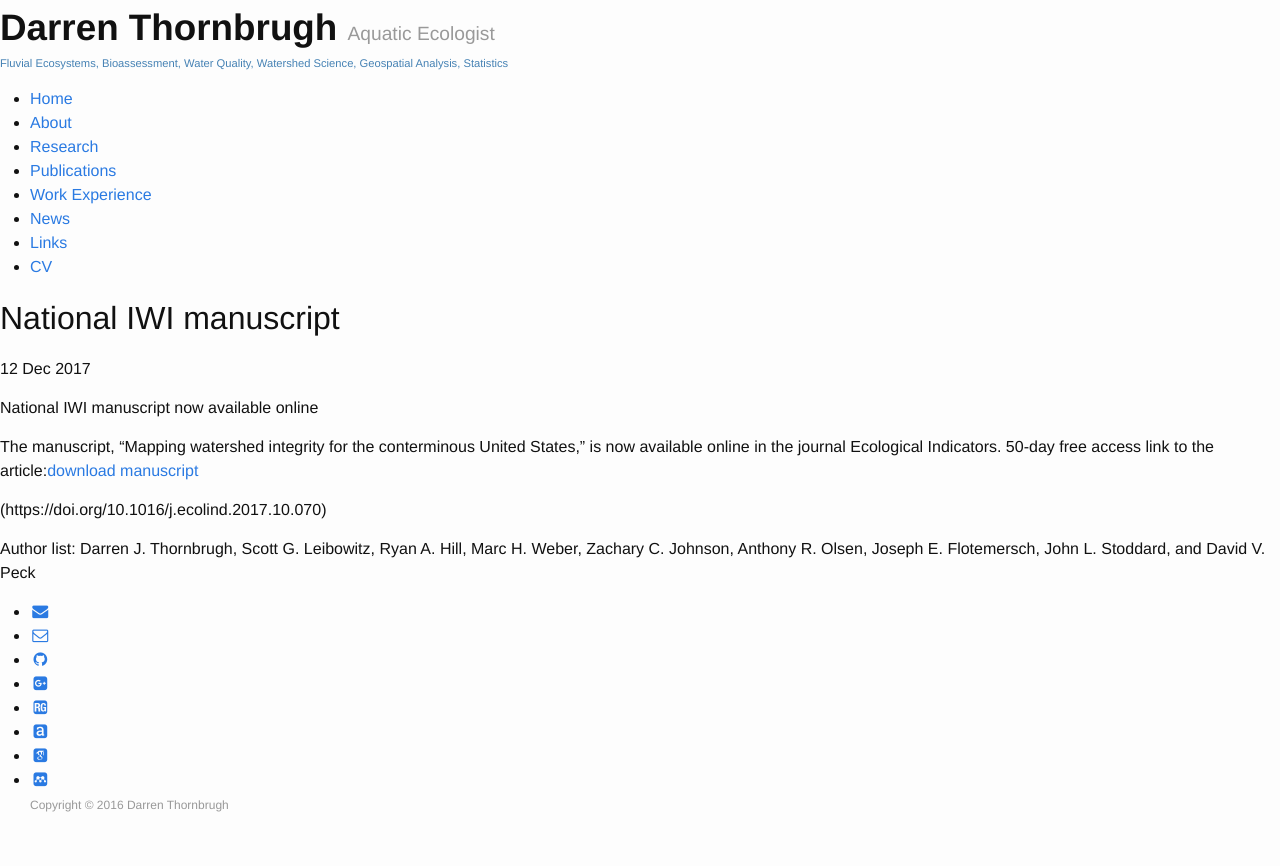
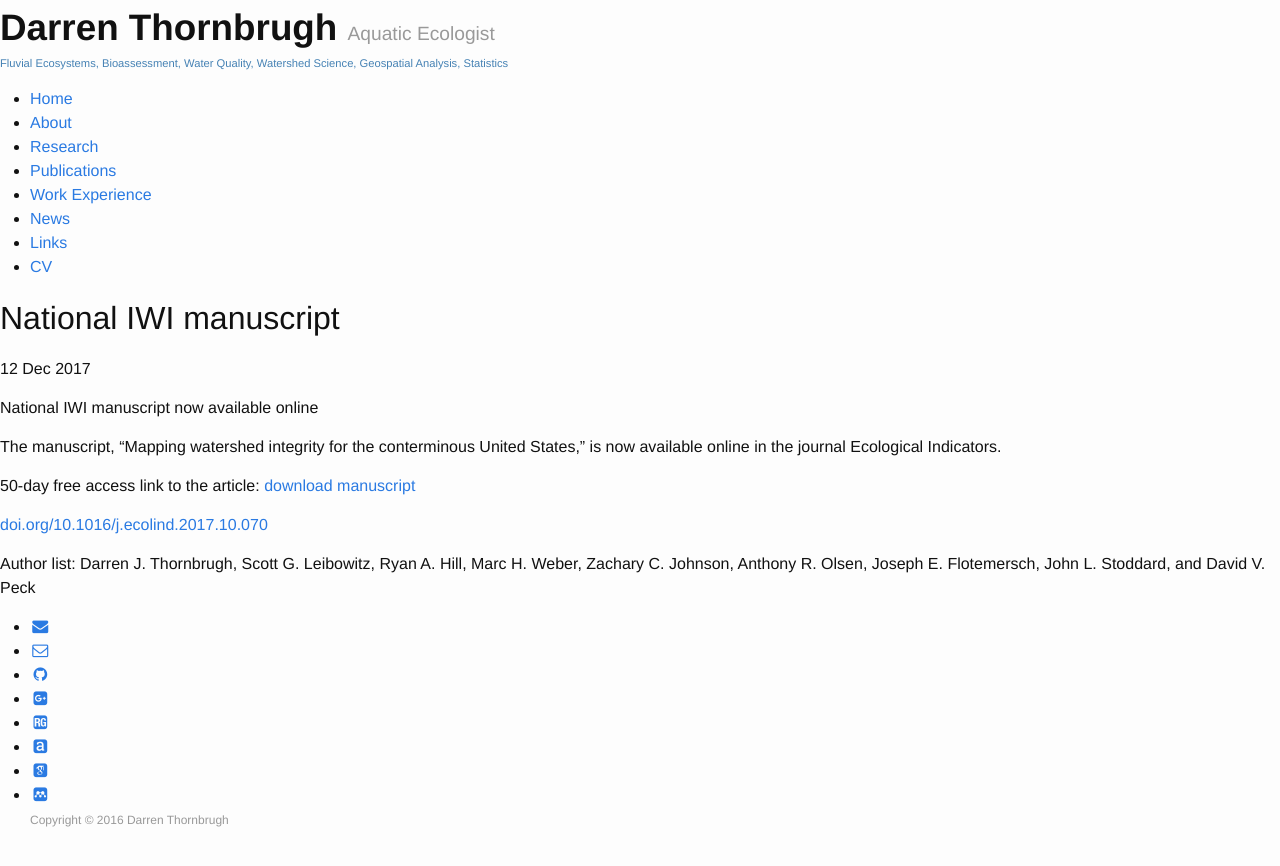
Before and after one commit to dthor/dthor.github.io, a Jekyll site: the page built from _posts/2017-12-12-National-IWI-manuscript.md, in a window 1280 px wide. Shown: the top 866 px of the page. Built offline with Jekyll 4.4.1, drawn with Linux system fonts in a browser that asks for light colours; nearby versions of some CDN libraries; some web fonts are replaced; some of the changed lines change nothing that is shown.

Commit message:
update news 3

```diff
--- a/_posts/2017-12-12-National-IWI-manuscript.md
+++ b/_posts/2017-12-12-National-IWI-manuscript.md
@@ -7,10 +7,11 @@ date: 2017-12-12
 National IWI manuscript now available online
 
 The manuscript, "Mapping watershed integrity for the conterminous United States," is now available online in the journal Ecological Indicators.
-50-day free access link to the article:[download manuscript](https://authors.elsevier.com/a/1WBWp,XRNLVEM~)
+
+50-day free access link to the article: [download manuscript](https://authors.elsevier.com/a/1WBWp,XRNLVEM~)
 
 
-(https://doi.org/10.1016/j.ecolind.2017.10.070)
+[doi.org/10.1016/j.ecolind.2017.10.070](https://doi.org/10.1016/j.ecolind.2017.10.070)
 
 Author list: Darren J. Thornbrugh, Scott G. Leibowitz, Ryan A. Hill, Marc H. Weber, Zachary C. Johnson,
 Anthony R. Olsen, Joseph E. Flotemersch, John L. Stoddard, and David V. Peck
```
